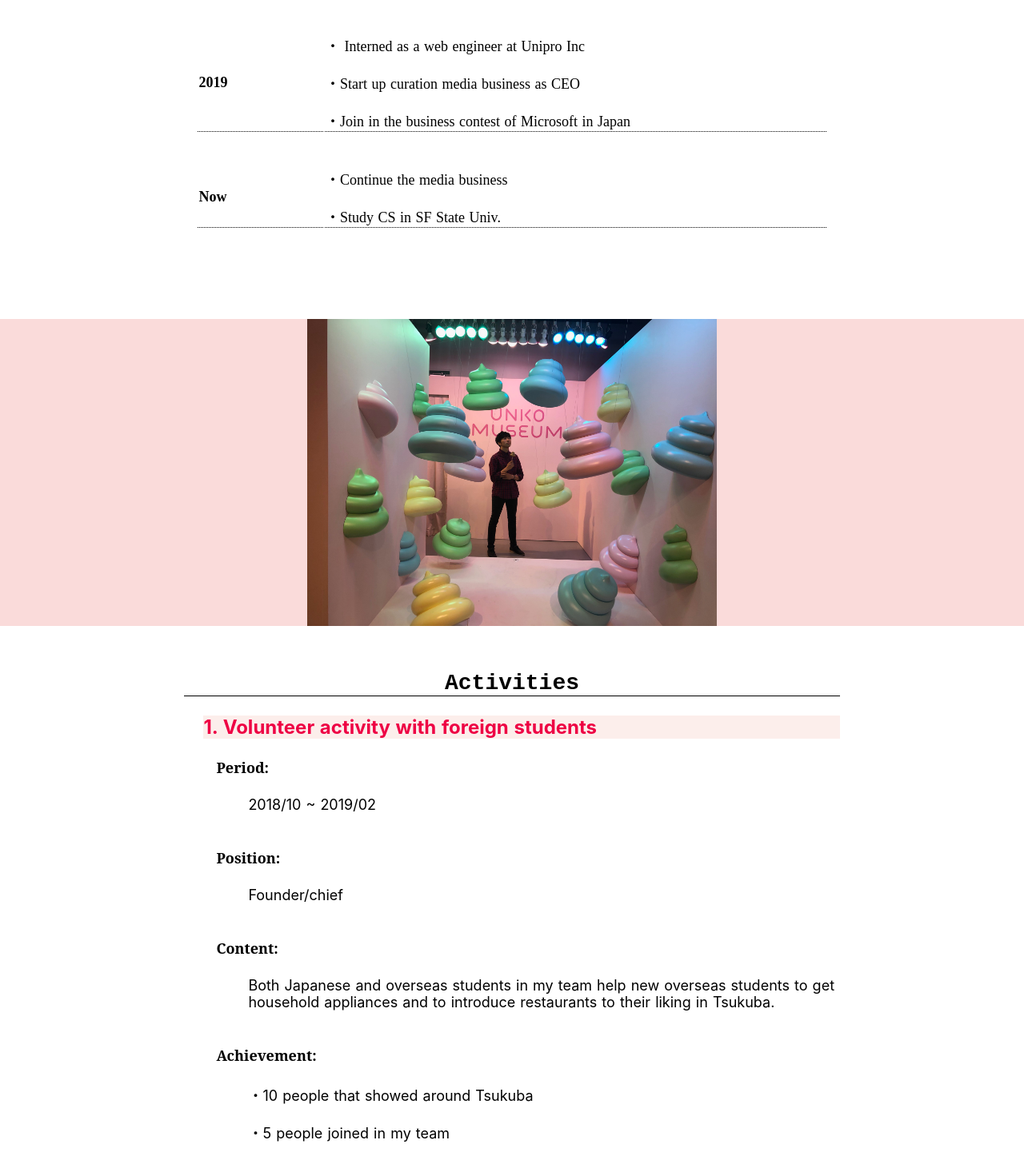
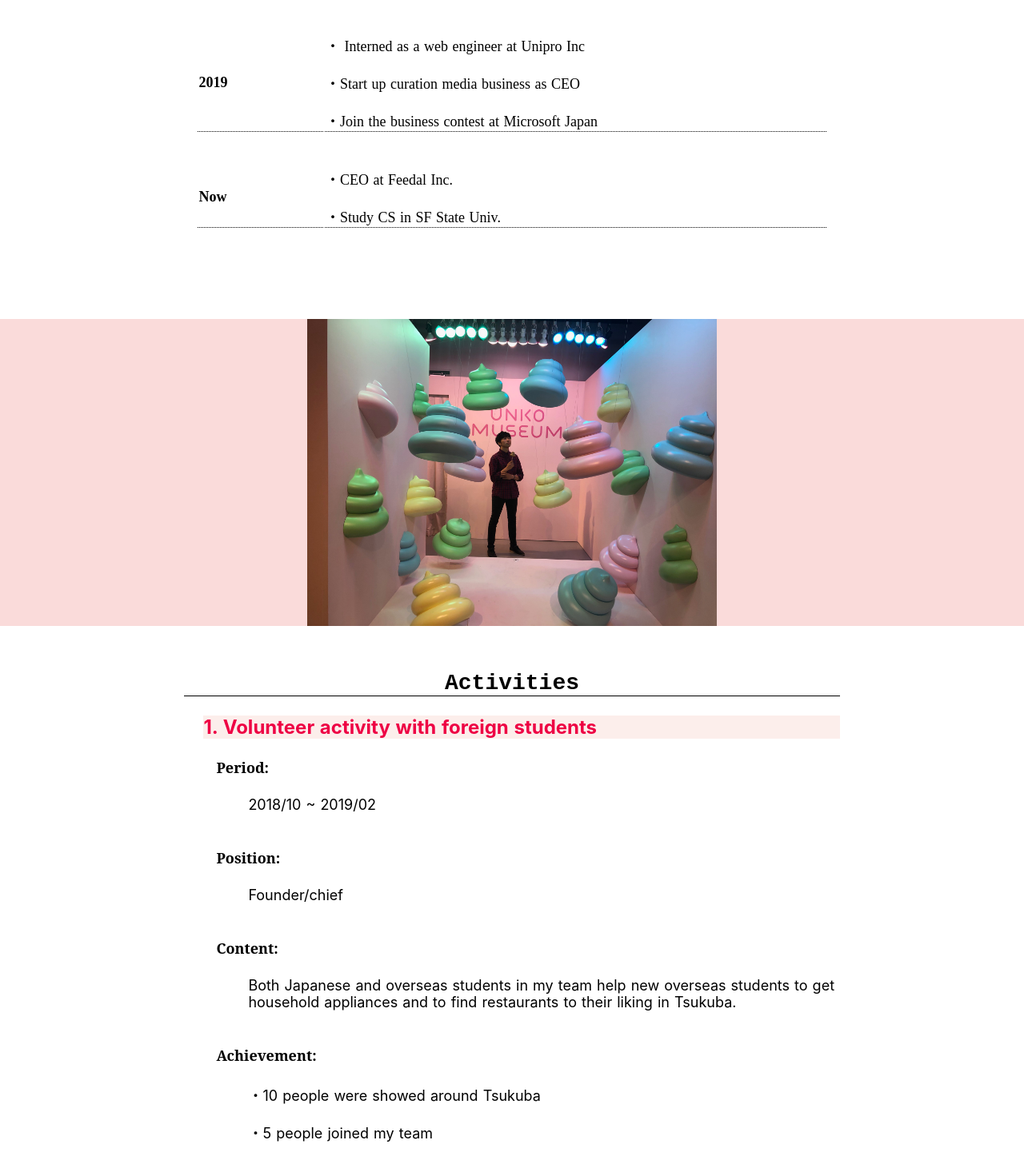
Before and after one commit to wakkihaya/wakki_portfolio, a Nuxt app: page / in a window 1280 px wide. Shown: the part 1322-2788 px from the top of the page at 80% size. Built offline with nearby package versions, Linux system fonts and the light colour scheme.

Commit message:
revise english

```diff
--- a/pages/index.vue
+++ b/pages/index.vue
@@ -15,9 +15,9 @@
 
        <div id="title">
         <p>
-      Entrepreneur and <br>
+      Entrepreneur, <br>
         Web engineer <br>
-      who join some projects and hold some events.
+         Eventer who hold some events.
        </p>
       </div>
 
@@ -185,10 +185,10 @@ export default {
         },
         {year: '2019', event: '・ Interned as a web engineer at Unipro Inc\n\n'+
                 '・Start up curation media business as CEO\n\n' +
-        '・Join in the business contest of Microsoft in Japan'},
+        '・Join the business contest at Microsoft Japan'},
         {
           year: 'Now',
-          event: '・Continue the media business\n\n' +
+          event: '・CEO at Feedal Inc.\n\n' +
             '・Study CS in SF State Univ.'
         }
       ],
@@ -198,9 +198,9 @@ export default {
             {title:'1.  Volunteer activity with foreign students\n'
                 ,period:'2018/10 ~ 2019/02', position:'Founder/chief',
                 content:'Both Japanese and overseas students in my team help new overseas students to get' +
-                    ' household appliances and to introduce restaurants to their liking in Tsukuba.',
-            achievement:'・10 people that showed around Tsukuba\n\n' +
-                '・5 people joined in my team',
+                    ' household appliances and to find restaurants to their liking in Tsukuba.',
+            achievement:'・10 people were showed around Tsukuba\n\n' +
+                '・5 people joined  my team',
             link: 'http://wanderjapan.site/wander1.html',
                 image:'/wander.jpg'
             },
@@ -210,7 +210,7 @@ export default {
                 content:'If we have this app, we get whatever kinds of trend information that other users in the app share.' +
                     'This app has many segmented categories which users can create and edit, and good algorithm for trend information. ',
                 achievement: '・We got 30 users as monitors of the β released app.',
-                link:'https://feedal.com/about/',
+                link:'https://corp.feedal.com/',
                 image:'/feedal.jpg'
             }
         ],
```
